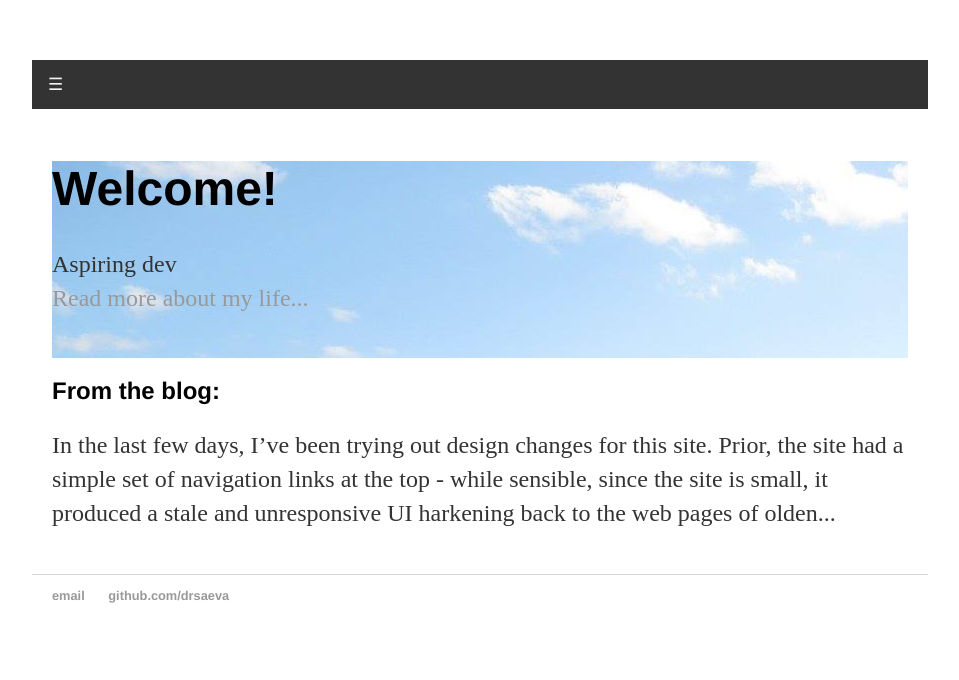
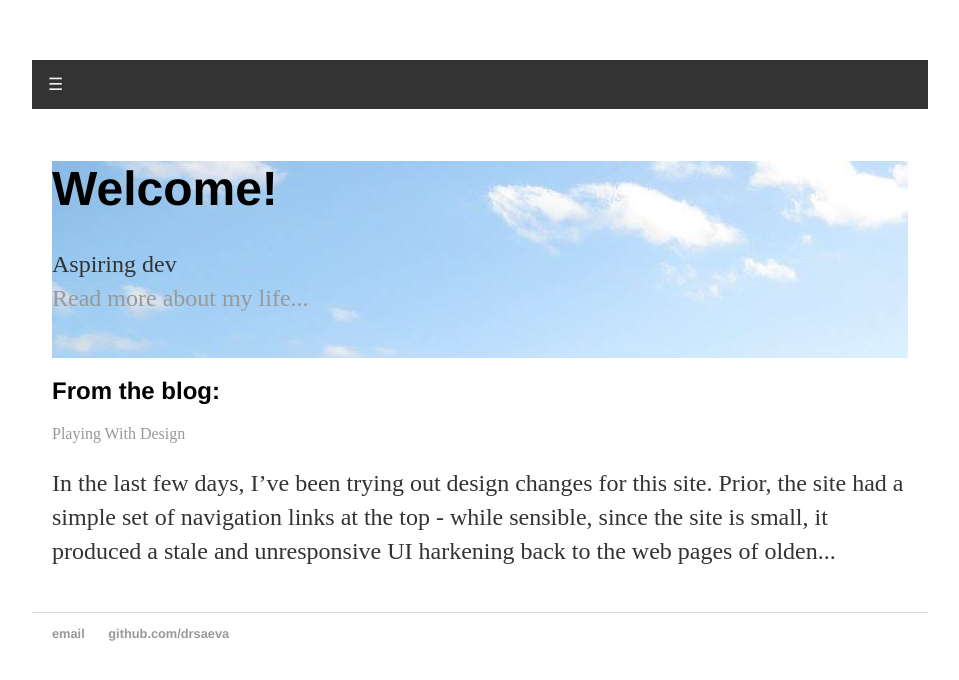
Before and after one commit to drsaeva/drsaeva.github.io, a Jekyll site: the page built from index.html, in a window 1280 px wide. Shown: the top 680 px of the page, without its empty margins (160-1119 px from the left). Built offline with Jekyll 4.4.1, drawn with Linux system fonts in a browser that asks for light colours.

Commit message:
Update index.html

```diff
--- a/index.html
+++ b/index.html
@@ -11,7 +11,7 @@ title: Home
 <div class="blurb">
   <h2>From the blog: </h2>
  <div class="latest-post">
-  {{ post_url site.posts.first }}
+  <a href="{{ site.posts.first.url }}">{{ site.posts.first.title }}</a>
   {{ site.posts.first.content | truncatewords: 50 }}
 </div>
 </div>
```
